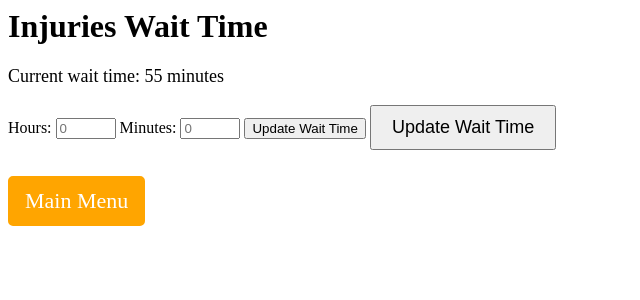
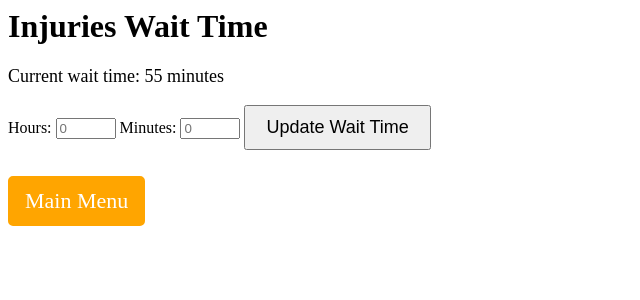
Before and after one commit to jscottsnow/concentra_wait_time, a Flask app: page /injuries in a window 1280 px wide. Shown: the top 300 px of the page, without its empty margins (0-640 px from the left). Run offline with Flask 3, Linux system fonts and the light colour scheme.

Commit message:
double button removal

```diff
--- a/templates/drug_screens.html
+++ b/templates/drug_screens.html
@@ -6,8 +6,6 @@
 
 <label for="minutes">Minutes:</label>
 <input id="minutes" name="minutes" type="number" min="0" max="59" placeholder="0" style="width: 60px;">
-
-<button type="submit">Update Wait Time</button>
         <button type="submit" style="font-size: 18px; padding: 10px 20px;">Update Wait Time</button>
     </form>
     <a href="{{ url_for('index') }}"
--- a/templates/injuries.html
+++ b/templates/injuries.html
@@ -7,7 +7,6 @@
     <label for="minutes">Minutes:</label>
     <input id="minutes" name="minutes" type="number" min="0" max="59" placeholder="0" style="width: 60px;">
 
-    <button type="submit">Update Wait Time</button>
     <button type="submit" style="font-size: 18px; padding: 10px 20px;">Update Wait Time</button>
     </form>
     <a href="{{ url_for('index') }}"
--- a/templates/urgent_care.html
+++ b/templates/urgent_care.html
@@ -6,8 +6,6 @@
 
 <label for="minutes">Minutes:</label>
 <input id="minutes" name="minutes" type="number" min="0" max="59" placeholder="0" style="width: 60px;">
-
-<button type="submit">Update Wait Time</button>
     <button type="submit" style="font-size: 18px; padding: 10px 20px;">Update Wait Time</button>
     </form>
     <a href="{{ url_for('index') }}"
```
